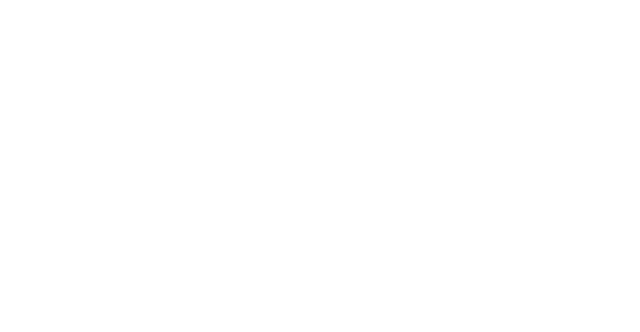
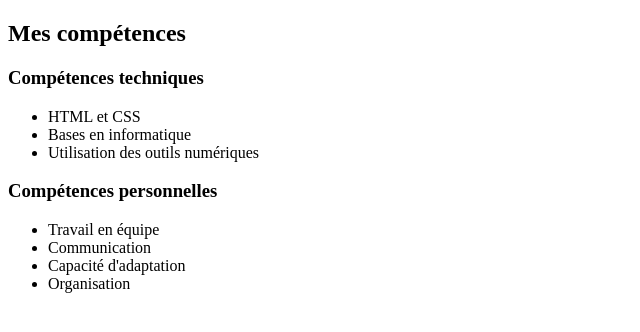
Before and after one commit to Lorraine810/git-mon-cv, a plain HTML site: page index.html in a window 1280 px wide. Shown: the whole page, without its empty margins (0-640 px from the left). Drawn offline with Linux system fonts and the light colour scheme.

Commit message:
mise en place de la section competences

```diff
--- a/index.html
+++ b/index.html
@@ -6,6 +6,24 @@
     <title>Document</title>
 </head>
 <body>
+    <section id="competences">
+    <h2>Mes compétences</h2>
+
+    <h3>Compétences techniques</h3>
+    <ul>
+        <li>HTML et CSS</li>
+        <li>Bases en informatique</li>
+        <li>Utilisation des outils numériques</li>
+    </ul>
+
+    <h3>Compétences personnelles</h3>
+    <ul>
+        <li>Travail en équipe</li>
+        <li>Communication</li>
+        <li>Capacité d'adaptation</li>
+        <li>Organisation</li>
+    </ul>
+</section>
 
 </body>
 </html>
```
